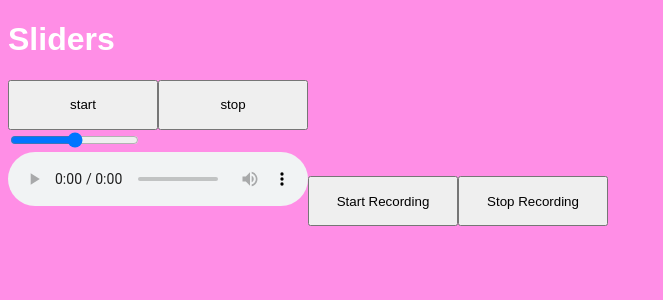
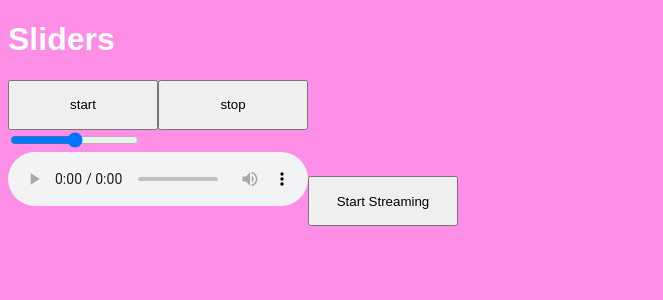
Before and after one commit to nintichance/karaoke-app, a React (Create React App) app in the folder client/: page / in a window 1280 px wide. Shown: the top 300 px of the page, without its empty margins (0-663 px from the left). Built offline with nearby package versions, Linux system fonts and the light colour scheme; the HTML template or start-up script is replaced by a standard one.

Commit message:
Create hacky audio streamer that requires oscillator to be run first

```diff
--- a/client/src/App.js
+++ b/client/src/App.js
@@ -1,20 +1,20 @@
-import './App.scss';
+import './App.css';
 import React, { useState } from "react"
 import Osc1 from './components/Osc1';
-import AudioRecorder from './components/AudioInput';
+import AudioStreamer from './components/AudioStream';
 
-let actx = new AudioContext()
-let out = actx.destination
-let osc1 = actx.createOscillator()
-let gain1 = actx.createGain()
 
-osc1.connect(gain1)
-gain1.connect(out)
 
 
 function App() {
 
+  const audioCtx = new AudioContext()
+  let out = audioCtx.destination
+  let osc1 = audioCtx.createOscillator()
+  let gain1 = audioCtx.createGain()
 
+  osc1.connect(gain1)
+  gain1.connect(out)
   const [osc1Freq, setOsc1Freq] = useState([])
   const changeOsc1Freq = (e) => {
     console.log(e.target.value)
@@ -31,7 +31,7 @@ function App() {
       <button onClick={()=> osc1.start()}>start</button>
       <button onClick={()=> osc1.stop()}>stop</button>
       <Osc1 changeFreq={changeOsc1Freq} freq={osc1Freq}/>
-      <AudioRecorder/>
+      <AudioStreamer audioCtx={audioCtx}/>
 
     </div>
   )
--- /dev/null
+++ b/client/src/components/AudioStream.js
@@ -0,0 +1,33 @@
+import React, { useRef, useState } from 'react';
+const AudioStreamer = ({audioCtx}) => {
+  const [recordedUrl, setRecordedUrl] = useState('');
+  const mediaStream = useRef(null);
+  const chunks = useRef([]);
+  const startStreaming = async () => {
+    try {
+      const stream = await navigator.mediaDevices.getUserMedia(
+        { audio: true }
+      );
+      mediaStream.current = stream;
+
+      const source = new MediaStreamAudioSourceNode(audioCtx, {
+        mediaStream: stream,
+      });
+
+      let gain1 = audioCtx.createGain()
+      let out = audioCtx.destination
+      source.connect(gain1)
+      gain1.connect(out)
+      console.log("It got here")
+    } catch (error) {
+      console.error('Error accessing microphone:', error);
+    }
+  };
+  return (
+    <div>
+      <audio controls src={recordedUrl} />
+      <button onClick={startStreaming}>Start Streaming</button>
+    </div>
+  );
+};
+export default AudioStreamer;
```
Also changed, not shown: client/src/App.css (renamed from client/src/App.scss).
